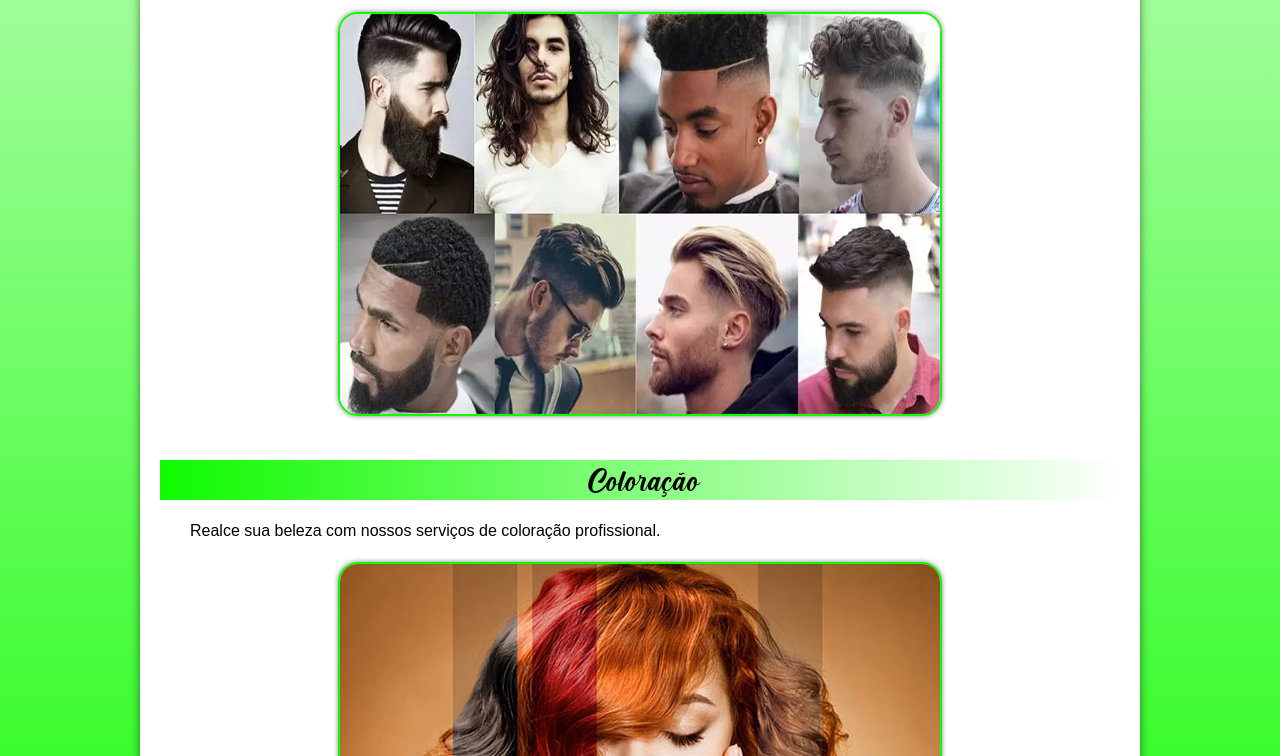
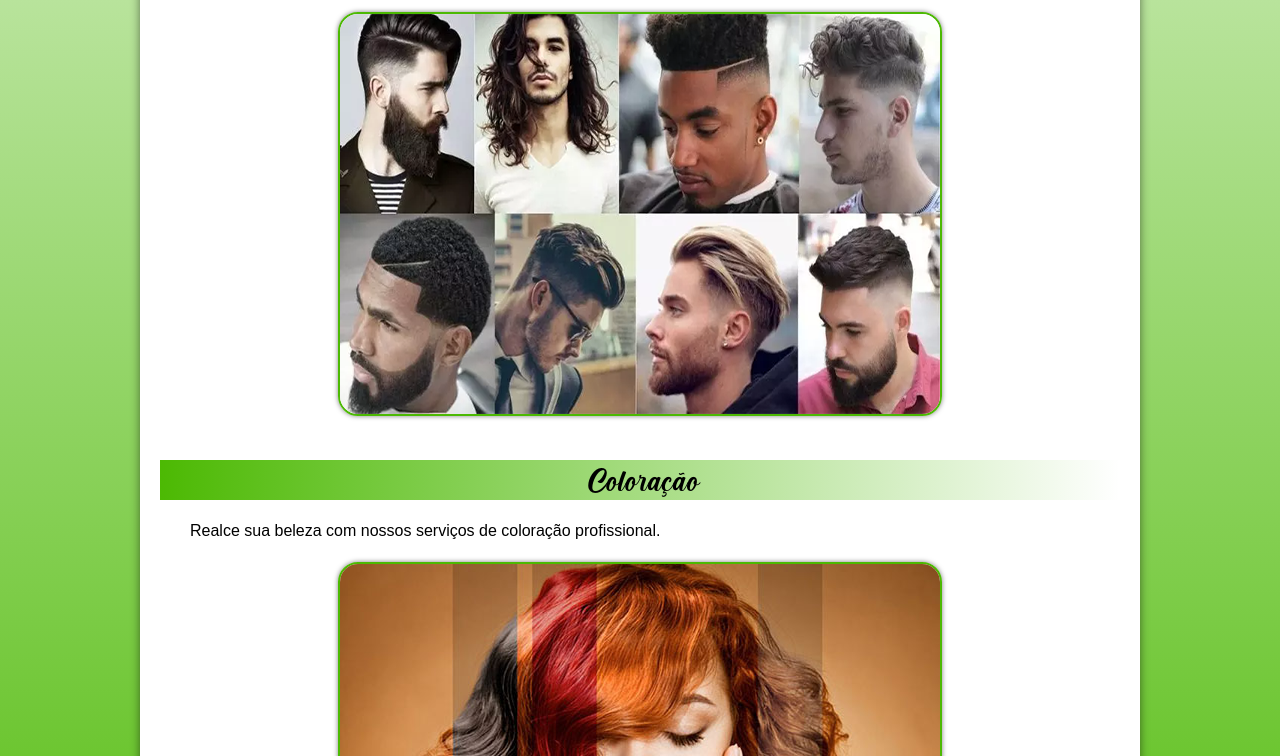
Before and after one commit to vss-vinicius/p-studioc, a plain HTML site: page index.html in a window 1280 px wide. Shown: the part 709-1465 px from the top of the page. Drawn offline with Linux system fonts and the light colour scheme.

Commit message:
Update style.css

```diff
--- a/style/style.css
+++ b/style/style.css
@@ -20,7 +20,7 @@
     --cor2: #A2F059;
     --cor3: #8CCE4D;
     --cor4: #90D64F;
-    --cor5: #0FFB00;
+    --cor5: #4cb903;
     --cor6: #4C702A;
     --cor7: #000000;
 
```
